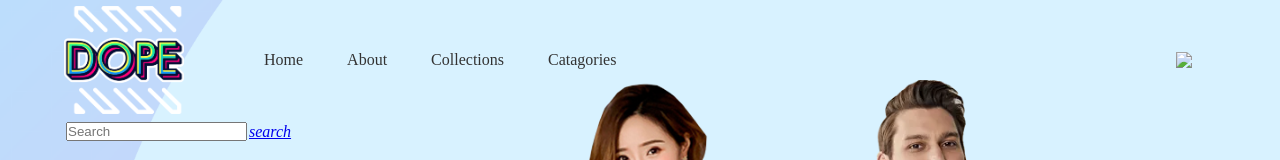
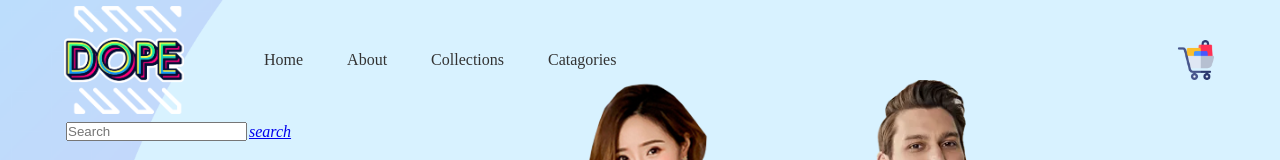
Before and after one commit to Soumodipta-Mukherjee/prince2, a plain HTML site: page index.html in a window 1280 px wide. Shown: the top 160 px of the page. Drawn offline with Linux system fonts and the light colour scheme; files whose address does not match are found by name.

Commit message:
Update index.html

```diff
--- a/index.html
+++ b/index.html
@@ -20,7 +20,7 @@
 					<li><a href="">Catagories</a></li>
 				</ul>
 			</nav>
-			<img src="images/cart.png" class="cart">
+			<img src="cart.png" class="cart">
 		</div>
 		<div class="boxcontainer">
 			<table class="elementscontainer">
```
